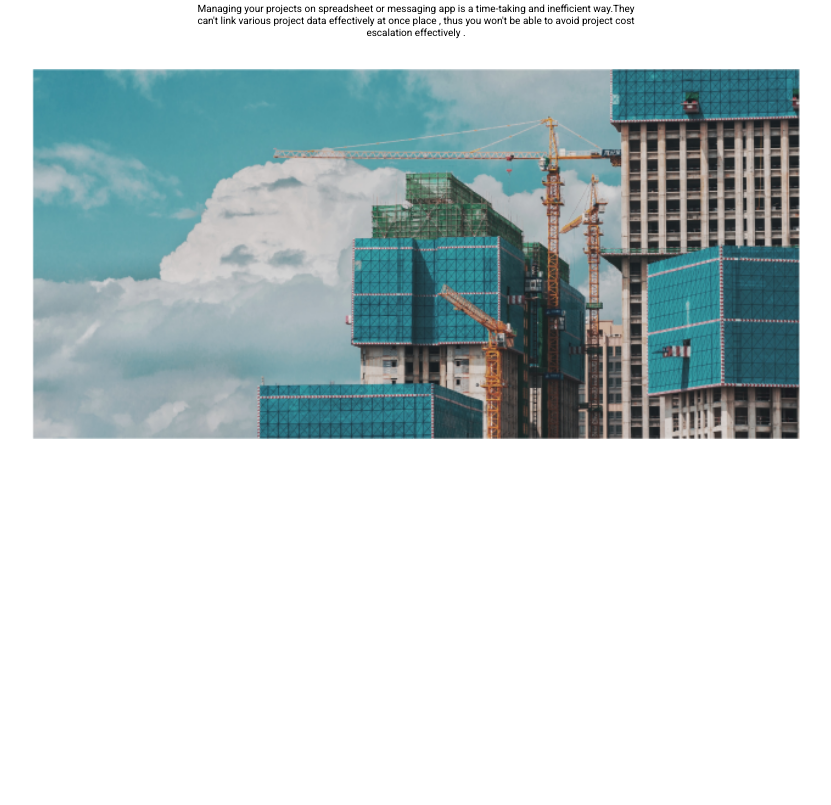
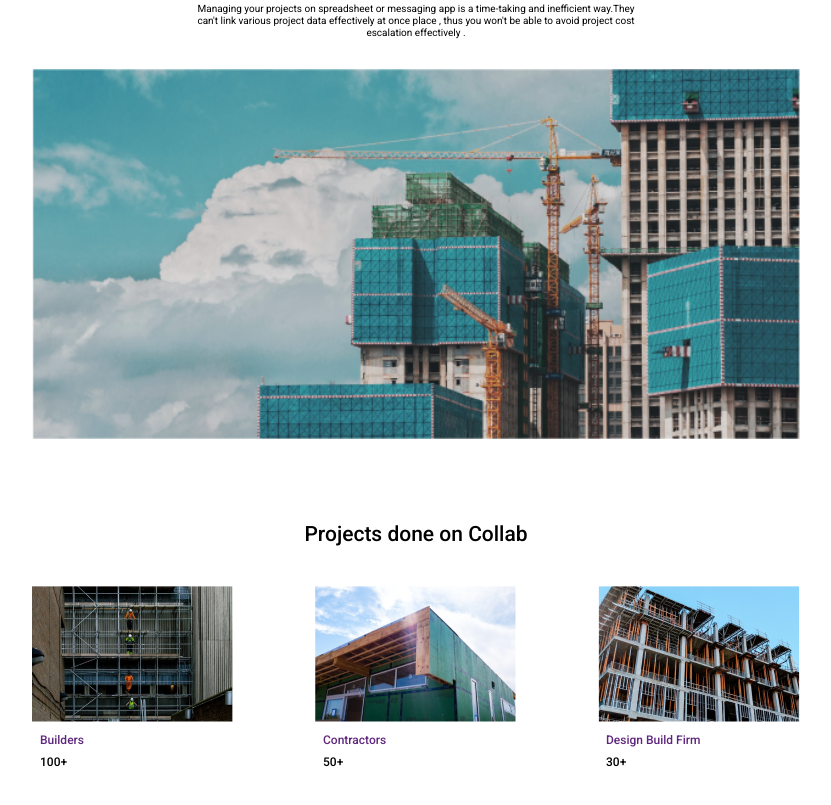
Before and after one commit to KestutisRuockus/collab, a plain HTML site: page index.html in a window 1280 px wide. Shown: the part 1736-2541 px from the top of the page, without its empty margins (224-1055 px from the left). Before the commit the page ends 2218 px from the top, so only its background shows below. Drawn offline with Linux system fonts and the light colour scheme.

Commit message:
section 'projects'

```diff
--- a/css/style.css
+++ b/css/style.css
@@ -404,3 +404,25 @@ header .navbar {
   width: 60%;
   margin-top: 15px;
 }
+
+.projects {
+  width: 60%;
+  margin: 80px auto 40px;
+}
+
+.projects .row {
+  display: flex;
+  justify-content: space-between;
+  margin-top: 40px;
+}
+
+.projects p {
+  margin: 8px;
+  font-size: 12px;
+  font-weight: 500;
+  line-height: 14px;
+}
+
+.projects .sector {
+  color: var(--stripe-background-color);
+}
--- a/index.html
+++ b/index.html
@@ -156,6 +156,26 @@
           <img class="photo" src="/images/img/building1.png" alt="Building">
         </div>
       </section>
+      <section class="projects">
+        <div class="title">Projects done on Collab</div>
+        <div class="row">
+          <div class="project">
+            <img src="/images/img/building2.png" alt="Building">
+            <p class="sector">Builders</p>
+            <p class="number">100+</p>
+          </div>
+          <div class="project">
+            <img src="/images/img/building3.png" alt="Building">
+            <p class="sector">Contractors</p>
+            <p class="number">50+</p>
+          </div>
+          <div class="project">
+            <img src="/images/img/building4.png" alt="Building">
+            <p class="sector">Design Build Firm</p>
+            <p>30+</p>
+          </div>
+        </div>
+      </section>
     </main>
   </body>
 </html>
```
